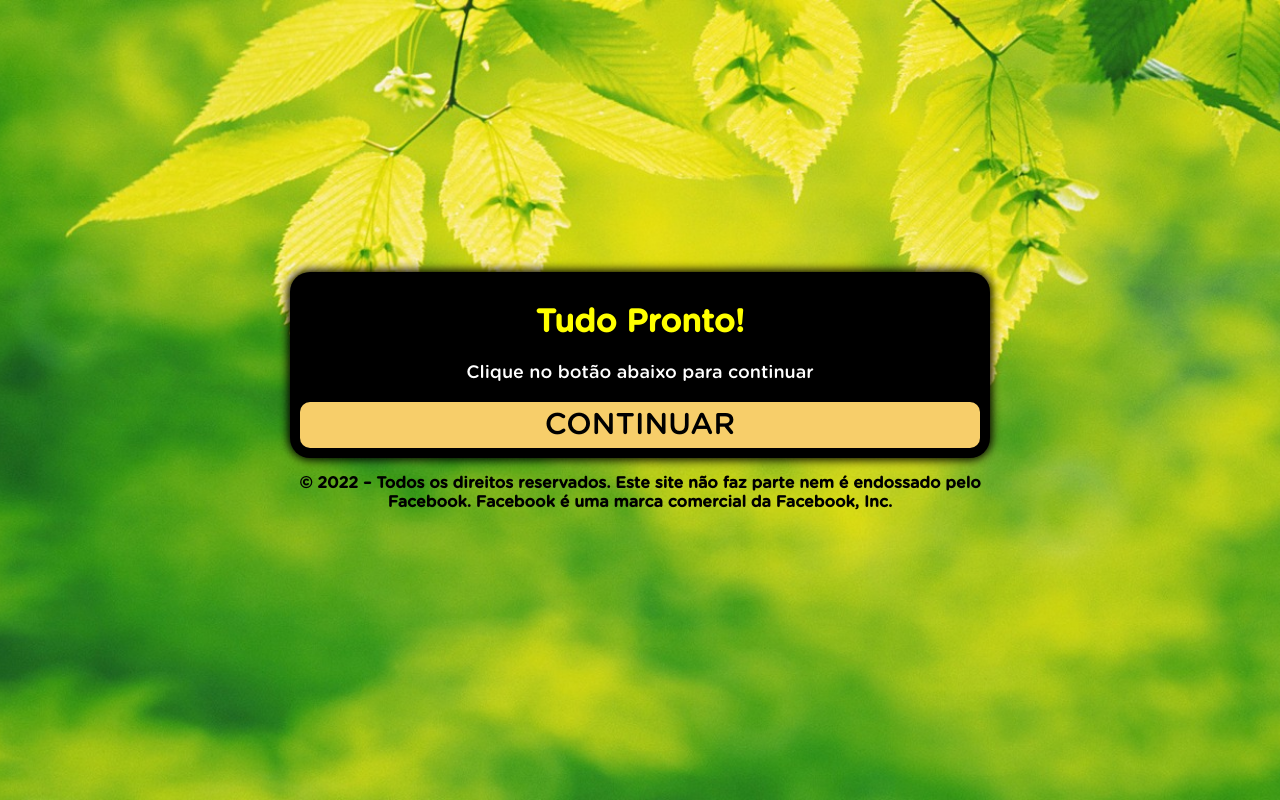
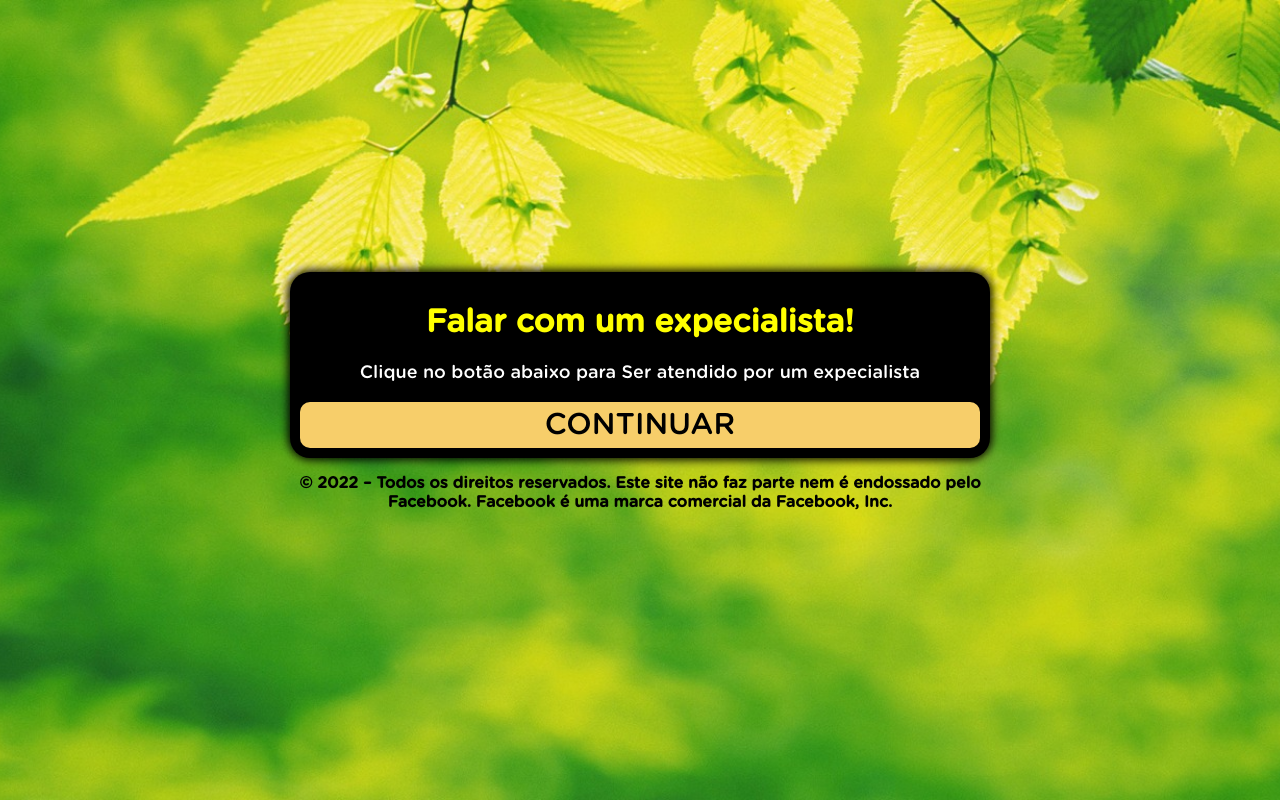
Before and after one commit to jhonatancamargo/segredo-revelado.cf, a plain HTML site: page index.html in a window 1280 px wide. Drawn offline with Linux system fonts and the light colour scheme; a script that the page names is missing.

Commit message:
Update index.html

```diff
--- a/index.html
+++ b/index.html
@@ -28,8 +28,8 @@ src="https://www.facebook.com/tr?id=726234725221514&ev=AddToCart&noscript=1"
     <div class="black">
       <div>
         <div class="question">
-          <h1>Tudo Pronto!</h1>
-          <p>Clique no botão abaixo para continuar</p>
+          <h1>Falar com um expecialista!</h1>
+          <p>Clique no botão abaixo para Ser atendido por um expecialista</p>
         </div>
         <div class="answer">
           <a class="btn" href="https://api.whatsapp.com/send/?phone=5547999281318&text=Quero%20ter%20mais%20desempenho%20sexual%3F&app_absent=0">CONTINUAR</a>
```
